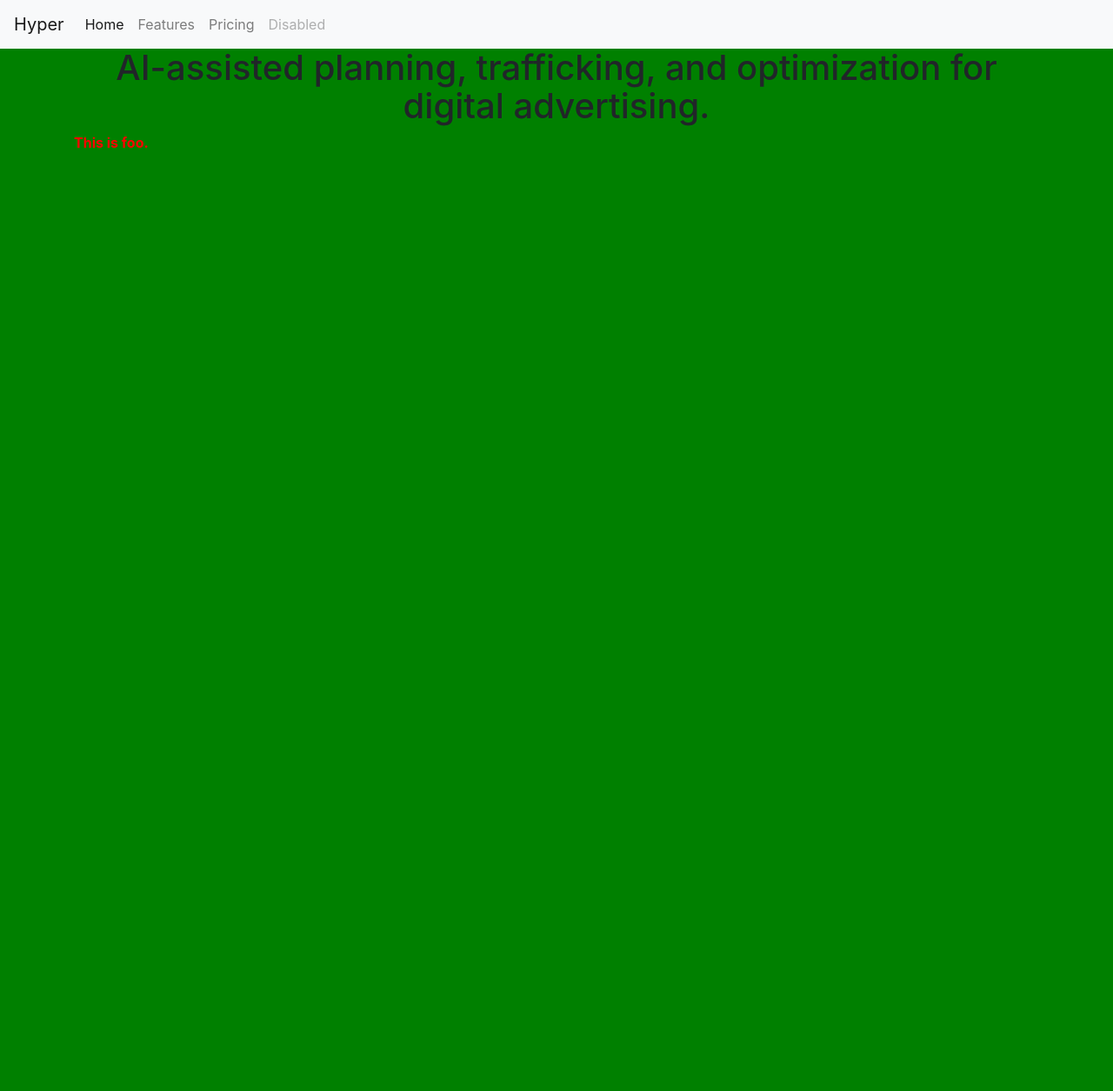
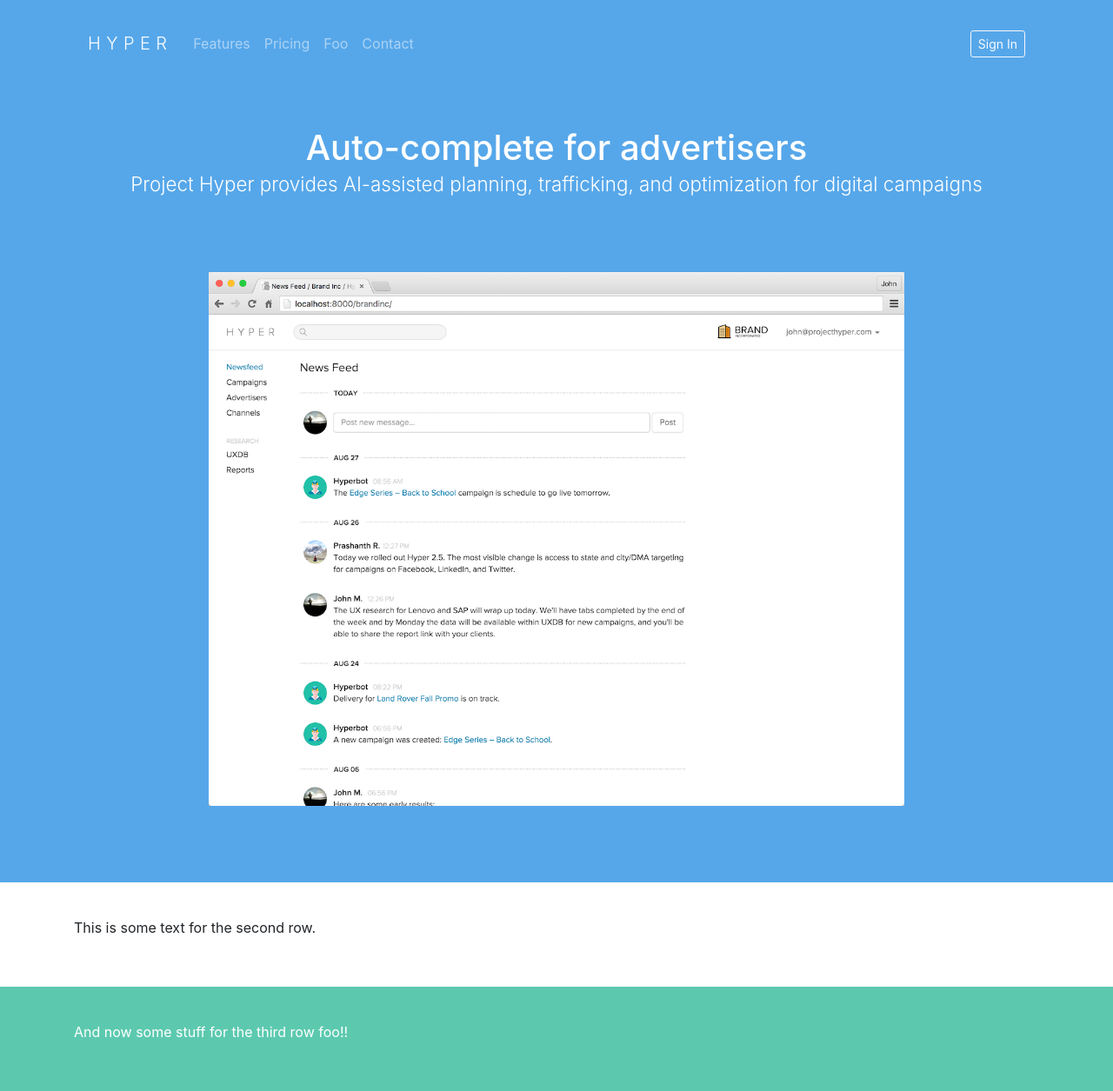
Before and after one commit to projecthyper/projecthyper.com, a website: page new.html in a window 1280 px wide. Shown: the whole page at 87% size. Before the commit the page ends 800 px from the top, so only its background shows below. Drawn offline with nearby package versions, Linux system fonts and the light colour scheme.

Commit message:
Styling of nav, lots of other bits.

```diff
--- a/new.html
+++ b/new.html
@@ -11,26 +11,56 @@
     </head>
     <body>
 
-        <nav class="navbar navbar-expand-lg navbar-light bg-light">
+        <div class="navbar-container">
+            <div class="container">
+                <nav class="navbar navbar-expand-lg navbar-dark">
                     <a class="navbar-brand" href="#">Hyper</a>
                     <button class="navbar-toggler" type="button" data-toggle="collapse" data-target="#navbarNavAltMarkup" aria-controls="navbarNavAltMarkup" aria-expanded="false" aria-label="Toggle navigation">
                         <span class="navbar-toggler-icon"></span>
                     </button>
                     <div class="collapse navbar-collapse" id="navbarNavAltMarkup">
                         <div class="navbar-nav">
-                    <a class="nav-item nav-link active" href="#">Home <span class="sr-only">(current)</span></a>
                             <a class="nav-item nav-link" href="#">Features</a>
                             <a class="nav-item nav-link" href="#">Pricing</a>
-                    <a class="nav-item nav-link disabled" href="#">Disabled</a>
+                            <a class="nav-item nav-link" href="#">Foo</a>
+                            <a class="nav-item nav-link" href="#">Contact</a>
                         </div>
                     </div>
+                    <form class="form-inline my-2 my-lg-0">
+                        <a href="http://demo.projecthyper.com" class="btn btn-outline-light btn-sm my-2 my-sm-0">Sign In</a>
+                    </form>
                 </nav>
+            </div>
+        </div>
 
+        <div class="tile tile-1 dark-background">
             <div class="container">
                 <div class="row">
                     <div class="col">
-                    <h1 class="text-center">AI-assisted planning, trafficking, and optimization for digital advertising.</h1>
-                    <p class="foo">This is foo.</p>
+                        <h1 class="text-center">Auto-complete for advertisers</h1>
+                        <h2 class="text-center">Project Hyper provides AI-assisted planning, trafficking, and optimization for digital campaigns</h2>
+                        <div class="text-center"><img src="images/hyper-ui-1.png" width="800"></div>
+                    </div>
+                </div>
+            </div>
+        </div>
+
+        <div class="tile tile-2">
+            <div class="container">
+                <div class="row">
+                    <div class="col">
+                        <p>This is some text for the second row.</p>
+                    </div>
+                </div>
+            </div>
+        </div>
+
+        <div class="tile tile-3 dark-background">
+            <div class="container">
+                <div class="row">
+                    <div class="col">
+                        <p>And now some stuff for the third row foo!!</p>
+                    </div>
                 </div>
             </div>
         </div>
--- a/scss/_customize.scss
+++ b/scss/_customize.scss
@@ -1 +1,6 @@
-$body-bg: green;
+$font-family-sans-serif: proxima-nova, -apple-system, BlinkMacSystemFont, "Segoe UI", Roboto, "Helvetica Neue", Arial, sans-serif, "Apple Color Emoji", "Segoe UI Emoji", "Segoe UI Symbol";
+
+$h1-font-size: 2.5rem;
+$h2-font-size: 1.4rem;
+
+$navbar-padding-y: 30px;
--- a/scss/hyper.scss
+++ b/scss/hyper.scss
@@ -1,7 +1,43 @@
 @import "customize";
 @import "../node_modules/bootstrap/scss/bootstrap";
 
-.foo {
-    color: red;
-    font-weight: bold;
+$color-1: #56a7ea;
+
+.navbar-brand {
+    text-transform: uppercase;
+    font-weight: 300;
+    letter-spacing: 0.4rem;
 }
+
+.tile {
+    padding-top: 40px;
+    padding-bottom: 40px;
+
+    &.dark-background {
+        h1, h2, p {
+            color: $white;
+        }
+    }
+}
+
+.navbar-container {
+    background-color: $color-1;
+}
+
+.tile-1 {
+    background-color: $color-1;
+    padding-top: 3rem;
+
+    h2 {
+        font-weight: 300;
+    }
+
+    img {
+        margin-top: 5rem;
+        margin-bottom: 3rem;
+    }
+}
+
+.tile-3 {
+    background-color: #5cc9af;
+}
```
Also changed, not shown: css/hyper.css, 1 other file. Lines whose indentation alone changed are shown as unchanged.
